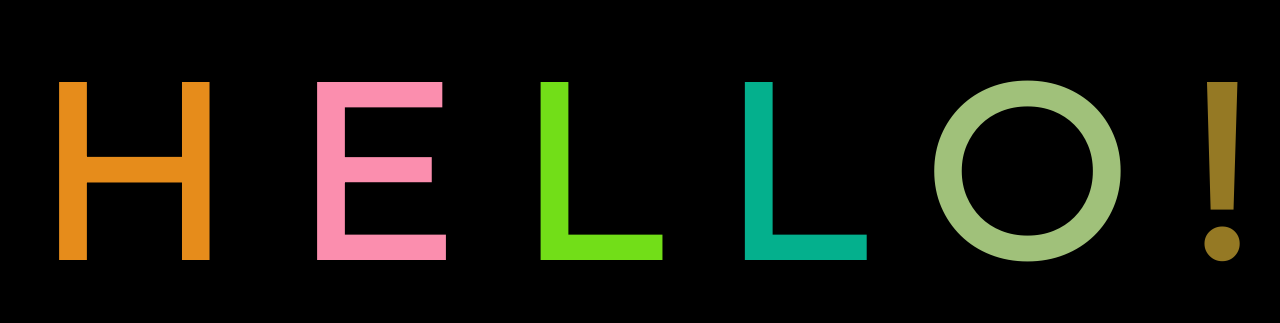
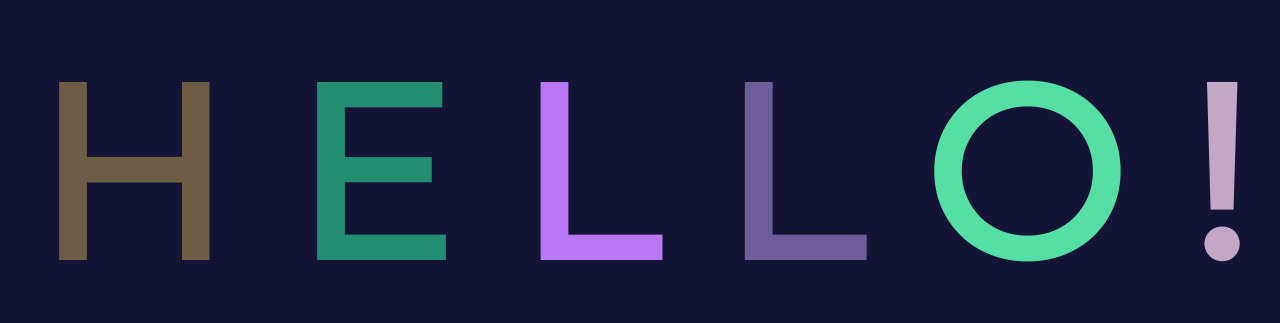
Before and after one commit to hdkassamali/AnimatedTextGitDemo, a plain HTML site: page index.html in a window 1280 px wide. Shown: the part 234-557 px from the top of the page. Drawn offline with Linux system fonts and the light colour scheme.

Commit message:
change bg color

```diff
--- a/app.css
+++ b/app.css
@@ -3,7 +3,7 @@ body {
     justify-content: center;
     align-items: center;
     height: 100vh;
-    background-color: black;
+    background-color: rgb(20, 20, 54);
 }
 
 h1 {
--- a/app.js
+++ b/app.js
@@ -11,4 +11,4 @@ const intervalId = setInterval(function () {
     for (let letter of letters) {
         letter.style.color = randomRGB()
     }
-}, 2000);
+}, 1000);
```
